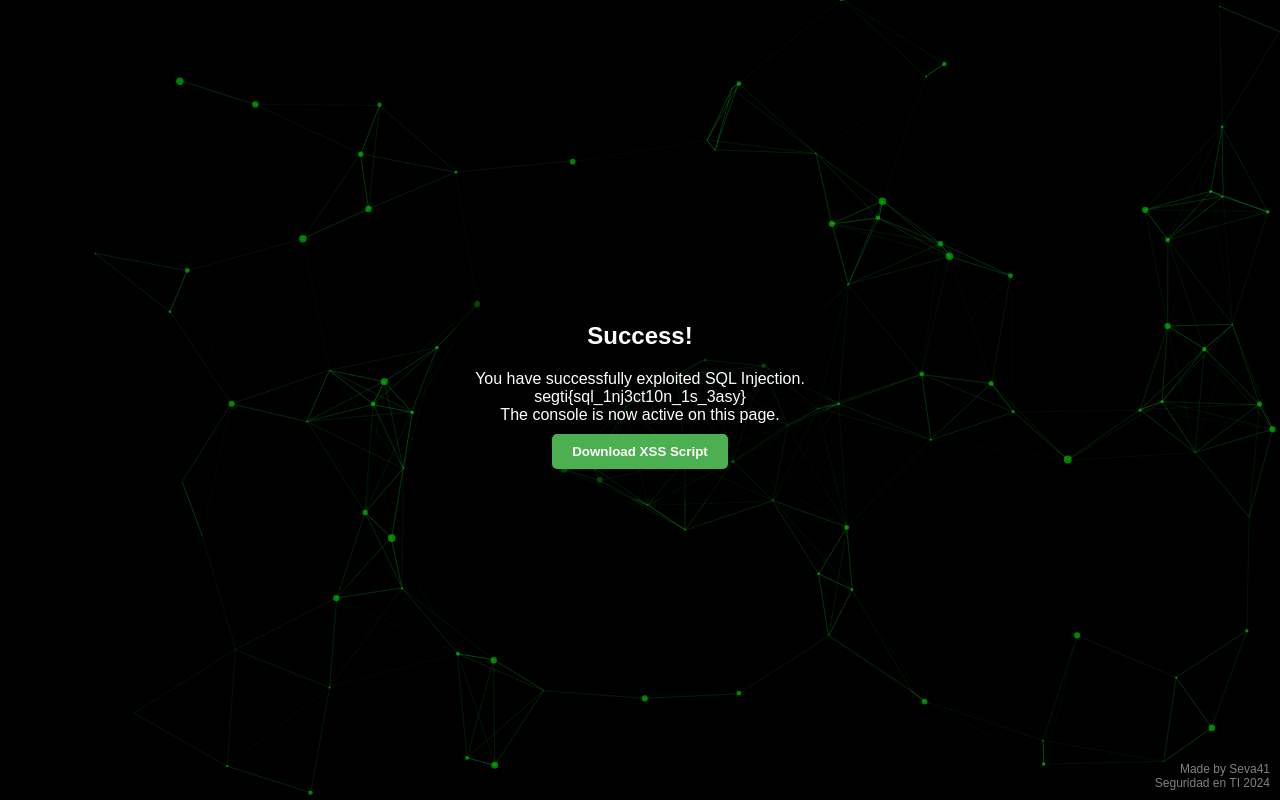
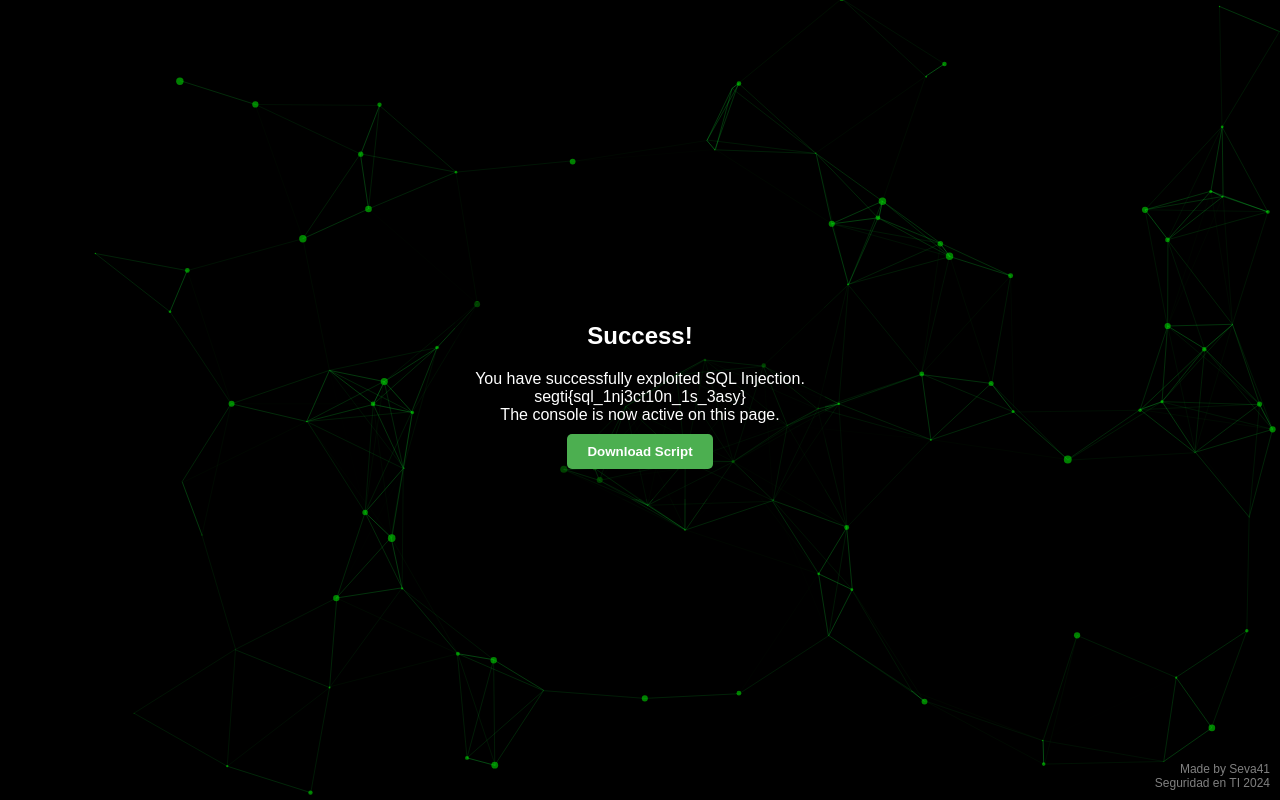
Before and after one commit to Seva41/CTF_Injection, a Flask app: page /success in a window 1280 px wide. Run offline with Flask 3, Linux system fonts and the light colour scheme; the visitor is signed in with stand-in values (Sample User, id 1).

Commit message:
formato de descarga XSS

```diff
--- a/app.py
+++ b/app.py
@@ -79,8 +79,8 @@ def download_xss():
     });
     """
     response = make_response(script)
-    response.headers["Content-Disposition"] = "attachment; filename=xss_script.js"
-    response.mimetype = "application/javascript"
+    response.headers["Content-Disposition"] = "attachment; filename=script.txt"
+    response.mimetype = "text/plain"
     return response
 
 
--- a/templates/success.html
+++ b/templates/success.html
@@ -7,7 +7,7 @@ block content %}
     <p>segti{sql_1nj3ct10n_1s_3asy}</p>
     <p>The console is now active on this page.</p>
     <form action="/download_xss" method="get">
-      <button type="submit">Download XSS Script</button>
+      <button type="submit">Download Script</button>
     </form>
   </div>
 </div>
```
